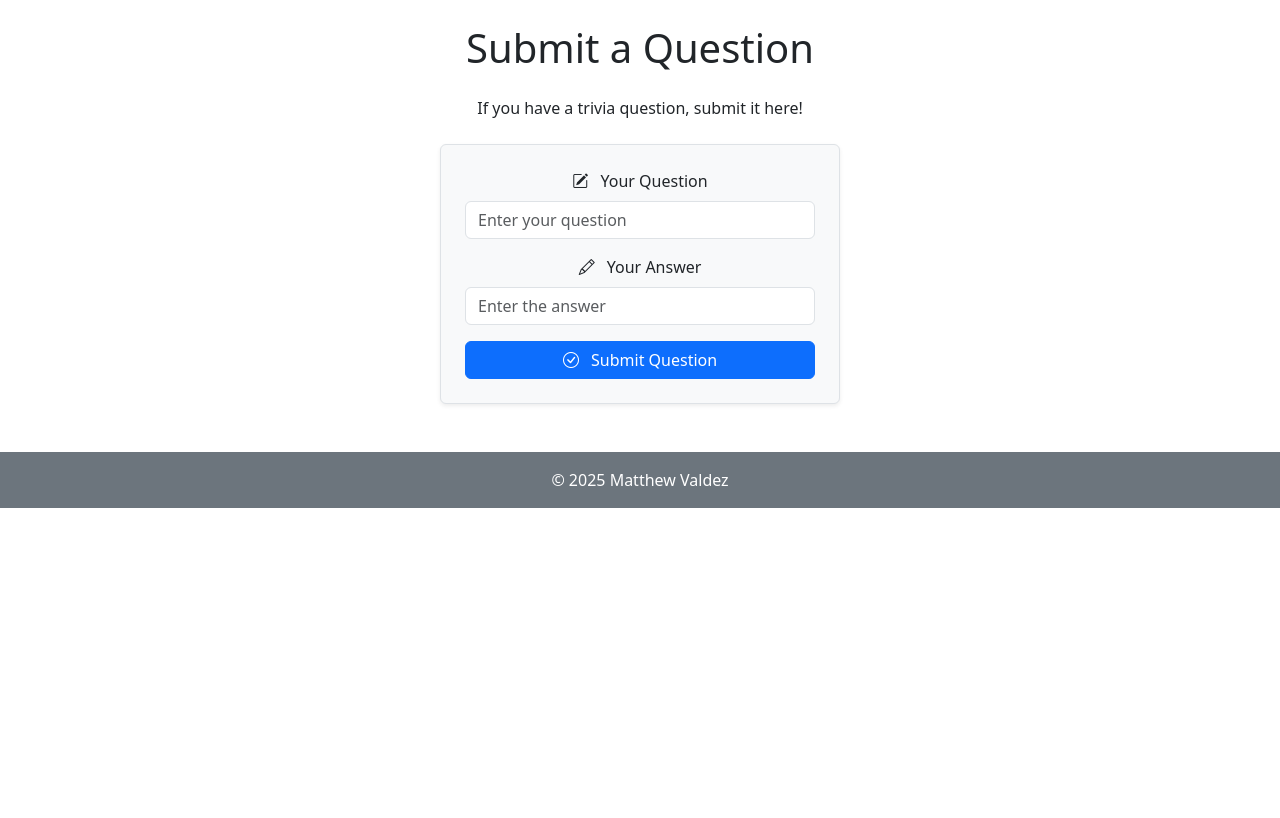
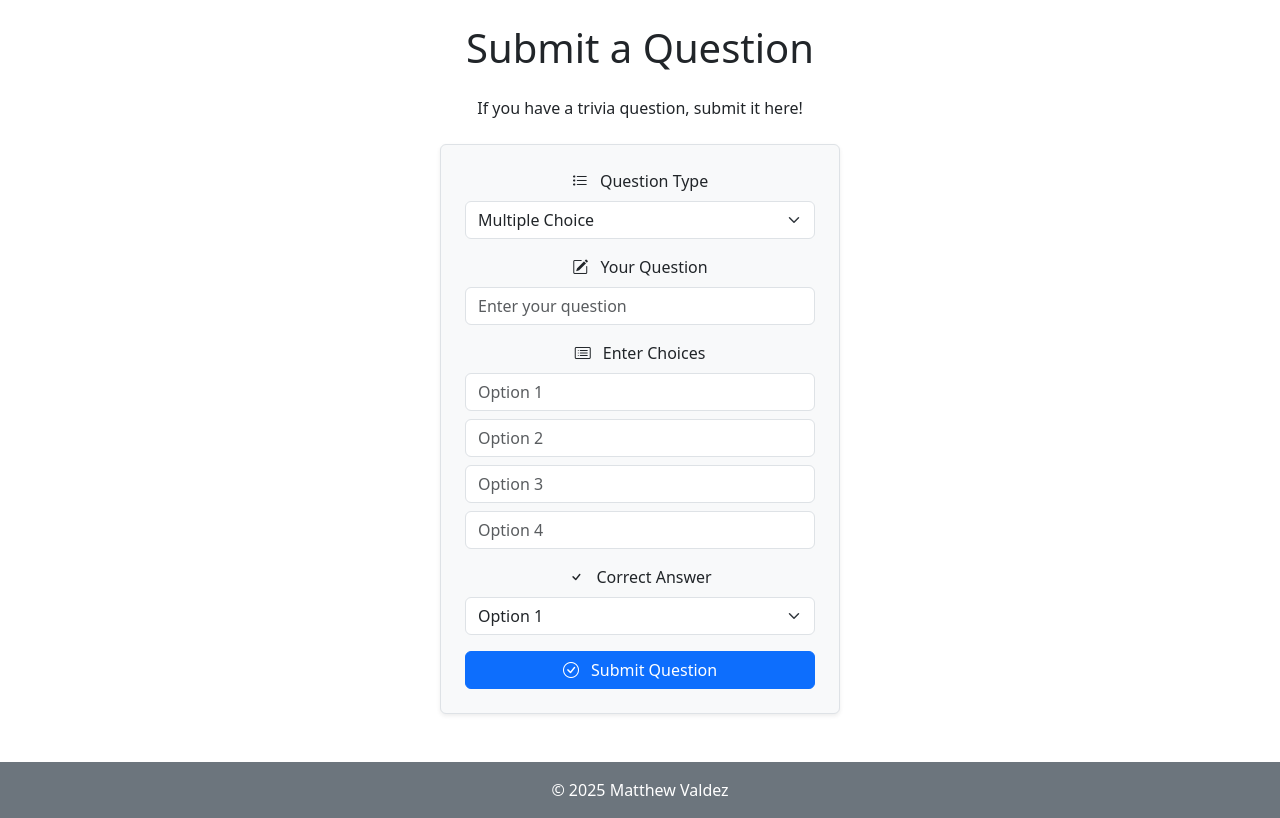
Before and after one commit to mercurymlv/IT112-Trivia, a Flask app: template templates/contribute.html in a window 1280 px wide. Shown: the part 74-892 px from the top of the page. Before the commit the page ends 582 px from the top, so only its background shows below. Run offline with Flask 3, Linux system fonts and the light colour scheme; the template is opened without the code that fills it, so the values that code supplies are empty.

Commit message:
Changes contribution from from file to db

```diff
--- a/app.py
+++ b/app.py
@@ -8,6 +8,7 @@ import secrets
 from flask import session
 import json
 import sqlite3
+
 
 
 app = Flask(__name__)
@@ -58,6 +59,13 @@ class TriviaForm(FlaskForm):
     question_3 = RadioField('Question 3', choices=[], validators=[DataRequired()])
     submit = SubmitField('Submit Answers')
 
+def format_text(text):
+    """ Convert text to sentence case. """
+    return text.capitalize()
+
+def format_options(options):
+    """ Convert list of MC options to title case. """
+    return [opt.title() for opt in options]
 
 @app.route('/', methods=['GET', 'POST'])
 def index():
@@ -87,7 +95,6 @@ def index():
 
         # generate the questions and store in session
         session['selected_questions'] = get_random_questions()
-        print(load_questions())
 
         return redirect(url_for('trivia'))  # No need for URL params now
 
@@ -103,6 +110,11 @@ def trivia():
     selected_questions = session['selected_questions']
 
     form = TriviaForm()
+
+    for i in range(3):
+        if selected_questions[i]['quest_type'] == 'mc':
+            random.shuffle(selected_questions[i]['options'])
+
 
     # Manually assign question text and choices
     form.question_1.label.text = selected_questions[0]['quest_text']
@@ -129,32 +141,89 @@ def trivia():
 
 @app.route('/results')
 def results():
-    questions = session.get('selected_questions', [])
-    username = session.get('username', 'Guest')
+    if 'selected_questions' not in session or 'user_answers' not in session:
+        return redirect(url_for('index'))  # Prevent errors if session data is missing
 
-    # Calculate score or whatever logic you need here
-    score = 3
+    username = session['username']
+    selected_questions = session['selected_questions']
+    user_answers = session['user_answers']
 
-    return render_template('results.html', username=username, score=score, questions=questions)
+    score = 0
+    results_data = []  # Store each question, correct answer, and user answer
 
+    # Loop through the selected questions to compare answers
+    for i, question in enumerate(selected_questions, start=1):
+        question_key = f'question_{i}'
+        correct_answer = question['quest_ans']
+        user_answer = user_answers.get(question_key, '')
+
+        # Check if the answer is correct
+        is_correct = user_answer == correct_answer
+        if is_correct:
+            score += 1
+
+        # Store question data for display
+        results_data.append({
+            'question_text': question['quest_text'],
+            'correct_answer': correct_answer,
+            'user_answer': user_answer,
+            'is_correct': is_correct
+        })
+
+    return render_template('results.html', username=username, score=score, total=len(selected_questions), results_data=results_data)
 
 
 @app.route('/contribute', methods=['GET', 'POST'])
 def contribute():
+    if 'username' not in session:
+        return redirect(url_for('index'))  # Force login before submitting questions
+
+    conn = sqlite3.connect('trivia.db')
+    cursor = conn.cursor()
+
+    # Get user ID based on username stored in session
+    cursor.execute('SELECT user_id FROM User WHERE username = ?', (session['username'],))
+    user_row = cursor.fetchone()
+    if not user_row:
+        return redirect(url_for('index'))  # If user not found, clear session
+    sub_user = user_row[0]
+
     if request.method == 'POST':
-        new_question = request.form['question']
-        new_answer = request.form['answer']
+        question_type = request.form['question_type']
+        question_text = format_text(request.form['question'])
 
-        # Add to the JSON file
-        questions = load_questions()
-        questions.append({"question": new_question, "answer": new_answer})
+        if question_type == 'tf':
+            correct_answer = request.form['correct_answer']
+            options = json.dumps(["TRUE", "FALSE"])  # Store as JSON
+        else:
+            options = format_options([
+                request.form['option1'],
+                request.form['option2'],
+                request.form['option3'],
+                request.form['option4']
+            ])
+            correct_answer = request.form['correct_answer']
+            options = json.dumps(options)  # Convert list to JSON
 
-        with open('questions.json', 'w') as file:
-            json.dump(questions, file, indent=4)
+        # Insert into database
+        cursor.execute('''
+            INSERT INTO Questions (quest_type, quest_text, quest_ans, options, verified, sub_user, sub_date)
+            VALUES (?, ?, ?, ?, 0, ?, CURRENT_TIMESTAMP)
+        ''', (question_type, question_text, correct_answer, options, sub_user))
+        conn.commit()
+        conn.close()
 
-        return render_template('contribute.html', message="Question added successfully!")
+        return redirect(url_for('sub_confirmation'))
 
     return render_template('contribute.html')
 
+
+
+
+@app.route('/sub_confirmation')
+def sub_confirmation():
+    return render_template('sub_confirmation.html')
+
+
 if __name__ == '__main__':
     app.run(debug=True)
--- a/templates/contribute.html
+++ b/templates/contribute.html
@@ -8,16 +8,45 @@
     <p>If you have a trivia question, submit it here!</p>
 
     <form action="/contribute" method="POST" class="mx-auto mt-4 p-4 border rounded shadow-sm bg-light" style="max-width: 400px;">
+        <!-- Question Type Selection -->
+        <div class="mb-3">
+            <label for="question_type" class="form-label"><i class="bi bi-list-task pe-2"></i> Question Type</label>
+            <select id="question_type" name="question_type" class="form-select" required onchange="toggleFields()">
+                <option value="mc">Multiple Choice</option>
+                <option value="tf">True/False</option>
+            </select>
+        </div>
+
+        <!-- Question Text -->
         <div class="mb-3">
             <label for="question" class="form-label"><i class="bi bi-pencil-square pe-2"></i> Your Question</label>
             <input type="text" id="question" name="question" class="form-control" placeholder="Enter your question" required>
         </div>
 
-        <div class="mb-3">
-            <label for="answer" class="form-label"><i class="bi bi-pencil pe-2"></i> Your Answer</label>
-            <input type="text" id="answer" name="answer" class="form-control" placeholder="Enter the answer" required>
+        <!-- Multiple Choice Options (Hidden by Default for T/F) -->
+        <div id="mc_options">
+            <div class="mb-3">
+                <label class="form-label"><i class="bi bi-card-list pe-2"></i> Enter Choices</label>
+                <input type="text" name="option1" class="form-control mb-2" placeholder="Option 1" required>
+                <input type="text" name="option2" class="form-control mb-2" placeholder="Option 2" required>
+                <input type="text" name="option3" class="form-control mb-2" placeholder="Option 3" required>
+                <input type="text" name="option4" class="form-control mb-2" placeholder="Option 4" required>
+            </div>
         </div>
 
+        <!-- Correct Answer Selection -->
+        <div class="mb-3">
+            <label for="correct_answer" class="form-label"><i class="bi bi-check pe-2"></i> Correct Answer</label>
+            <select id="correct_answer" name="correct_answer" class="form-select" required>
+                <!-- Default MC Options (will be changed via JS for T/F) -->
+                <option value="option1">Option 1</option>
+                <option value="option2">Option 2</option>
+                <option value="option3">Option 3</option>
+                <option value="option4">Option 4</option>
+            </select>
+        </div>
+
+        <!-- Submit Button -->
         <button type="submit" class="btn btn-primary w-100">
             <i class="bi bi-check-circle pe-2"></i> Submit Question
         </button>
@@ -27,4 +56,31 @@
     <div class="mt-4 alert alert-success">{{ message }}</div>
     {% endif %}
 </div>
+
+<script>
+    function toggleFields() {
+        let questionType = document.getElementById("question_type").value;
+        let mcOptions = document.getElementById("mc_options");
+        let correctAnswer = document.getElementById("correct_answer");
+
+        if (questionType === "tf") {
+            mcOptions.style.display = "none"; // Hide MC options
+            correctAnswer.innerHTML = `
+                <option value="TRUE">TRUE</option>
+                <option value="FALSE">FALSE</option>
+            `; // Set only TRUE/FALSE options
+        } else {
+            mcOptions.style.display = "block"; // Show MC options
+            correctAnswer.innerHTML = `
+                <option value="option1">Option 1</option>
+                <option value="option2">Option 2</option>
+                <option value="option3">Option 3</option>
+                <option value="option4">Option 4</option>
+            `; // Restore MC options
+        }
+    }
+
+    // Initialize fields on page load
+    toggleFields();
+</script>
 {% endblock %}
--- a/templates/trivia.html
+++ b/templates/trivia.html
@@ -1,6 +1,6 @@
 {% extends 'base.html' %}
 
-{% block title %}Trivia Time!{% endblock %}
+{% block title %}Trivia! - Let's Play!{% endblock %}
 
 {% block content %}
 <div class="container">
```
Also changed, not shown: sql_stuff.py (+6 -7 lines), templates/results.html (+17 -0 lines), templates/sub_confirmation.html (added, +12 -0 lines), 1 other file.
